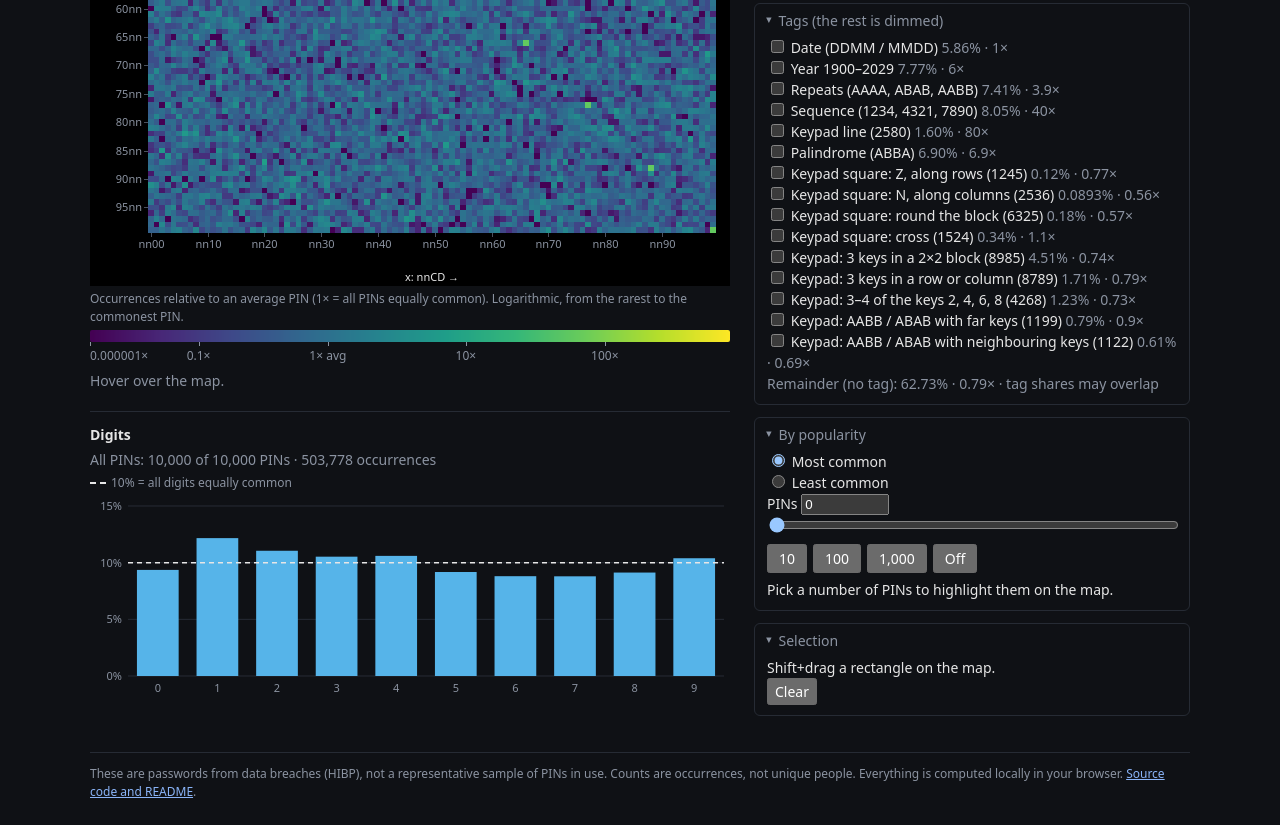
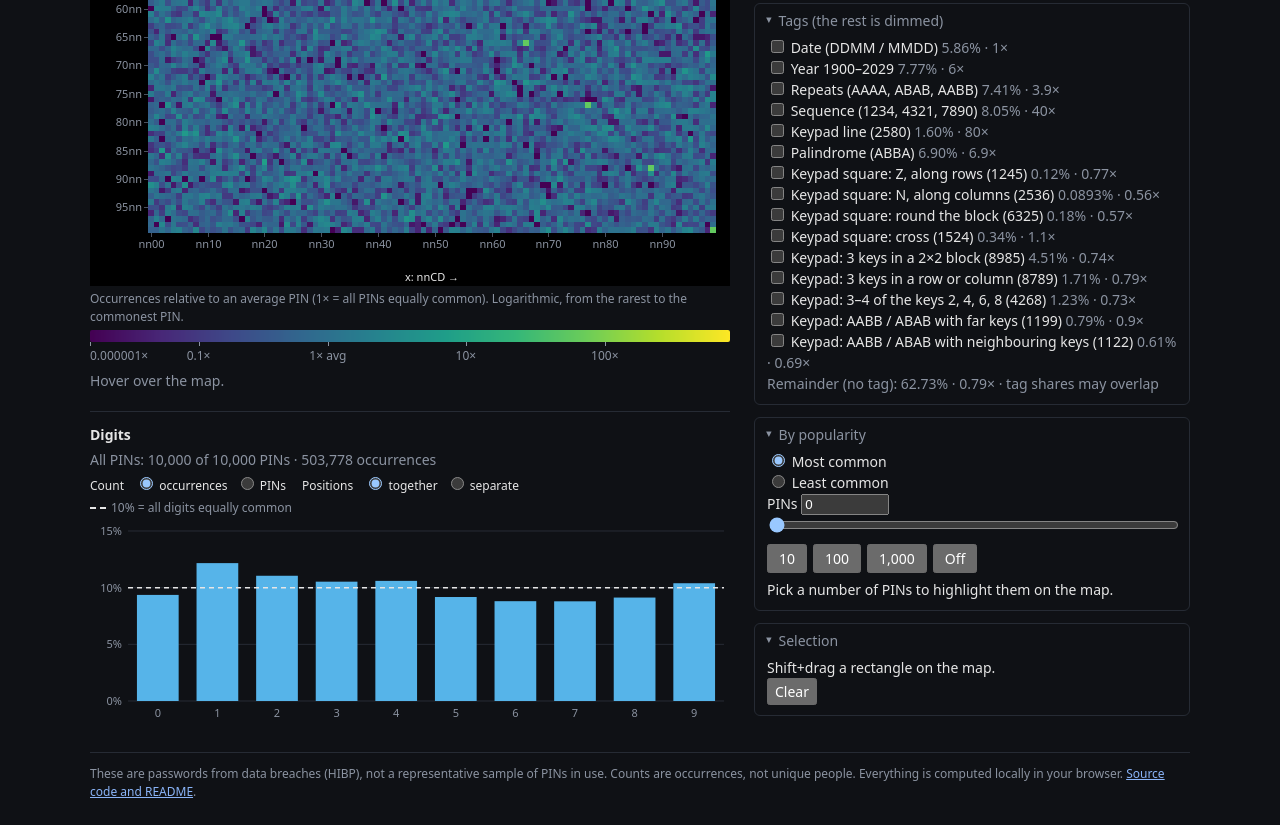
Before and after one commit to szielina/pinheat, a website built with Vite: page index.html in a window 1280 px wide. Shown: the part 459-1284 px from the top of the page. Built offline with nearby package versions, Linux system fonts and the light colour scheme; files whose address does not match are found by name.

Commit message:
feat(app): switch the digit chart between occurrences/PINs and pooled/separate positions
Two radio groups above the chart. Count: every PIN as often as it occurs
in the data (default) or once. Positions: digits pooled wherever they
stand (default) or one bar per position. digitFrequency() keeps the
per-position counts and takes optional weights; digitShare() pools on
request.

```diff
--- a/index.html
+++ b/index.html
@@ -25,8 +25,9 @@
     <div id="legendTicks"></div>
     <div id="hover" class="muted" title="Compared with an average PIN: total occurrences divided by the number of PINs. 1× = as common as if all PINs were equally likely.">Hover over the map.</div>
     <div class="chart">
-      <h2 title="How often each digit occurs in the PINs of the shown set, counted over all occurrences in the data (a PIN seen a million times counts a million times) and wherever in the PIN the digit stands. The shown set is the Shift+drag selection when there is one, otherwise whatever the tag and popularity filters leave. The dashed line is 10%: every digit equally common.">Digits</h2>
+      <h2 title="How often each digit occurs in the PINs of the shown set. The shown set is the Shift+drag selection when there is one, otherwise whatever the tag and popularity filters leave. Count: occurrences counts a PIN as often as it appears in the data, PINs counts every PIN once. Positions: together pools the digits wherever they stand, separate shows one bar per position. The dashed line is 10%: every digit equally common.">Digits</h2>
       <div id="digitsCap" class="muted"></div>
+      <div id="digitsOpts" class="opts"></div>
       <div id="digitsLegend" class="legend muted"></div>
       <div id="digitsChart"></div>
     </div>
--- a/src/app/digit-chart.ts
+++ b/src/app/digit-chart.ts
@@ -1,4 +1,4 @@
-import { digitFrequency, digitShare, type DigitFrequency } from '../core/composition';
+import { digitCount, digitFrequency, digitShare, type DigitFrequency } from '../core/composition';
 import type { Data } from './data';
 import type { Elements } from './dom';
 import { fmtInt, fmtPct } from './format';
@@ -7,6 +7,8 @@ import { svgEl } from './svg';
 import type { Visible } from './visible';
 
 const BAR_COLOR = '#56b4e9';
+/** One colour per PIN position (Okabe-Ito: distinguishable for colour-blind people, readable on the dark page). */
+const POSITION_COLORS = ['#e69f00', '#56b4e9', '#009e73', '#f0e442', '#cc79a7', '#d55e00'];
 const HEIGHT = 200;
 const MARGIN = { top: 8, right: 6, bottom: 22, left: 38 };
 /** What every digit would score if all ten were equally common. */
@@ -21,13 +23,17 @@ export interface DigitChartDeps {
 
 /**
  * The "Digits" chart under the map: how often each digit 0-9 occurs in the PINs of the shown set (the selection when
- * there is one, else whatever the filters leave; see `Visible`), counted over all occurrences in the data and wherever
- * in the PIN the digit stands.
+ * there is one, else whatever the filters leave; see `Visible`). Two switches: count every occurrence in the data or
+ * every PIN once, and pool the positions or show them side by side.
  */
 export function installDigitChart({ data, store, el, visible }: DigitChartDeps): void {
-  const { digitsCapEl, digitsLegendEl, digitsChartEl } = el;
+  const { digitsCapEl, digitsOptsEl, digitsLegendEl, digitsChartEl } = el;
+  let byOccurrences = true;
+  let perPosition = false;
   let frequency: DigitFrequency | null = null;
+  const color = (pos: number) => POSITION_COLORS[pos % POSITION_COLORS.length];
 
+  buildOptions();
   buildLegend();
 
   /** Says which PINs the chart is about. */
@@ -37,8 +43,73 @@ export function installDigitChart({ data, store, el, visible }: DigitChartDeps):
     return filtered ? 'Filtered PINs' : 'All PINs';
   }
 
+  function recount() {
+    frequency = digitFrequency(data.n, visible.current(), byOccurrences ? data.ds.counts : undefined);
+    draw();
+  }
+
+  function radioGroup(name: string, label: string, options: Array<[value: string, text: string, hint: string]>, checked: string, onPick: (value: string) => void) {
+    const group = document.createElement('div');
+    group.append(`${label} `);
+    for (const [value, text, hint] of options) {
+      const input = document.createElement('input');
+      input.type = 'radio';
+      input.name = name;
+      input.value = value;
+      input.checked = value === checked;
+      input.addEventListener('change', () => onPick(value));
+      const row = document.createElement('label');
+      row.title = hint;
+      row.append(input, ` ${text}`);
+      group.append(row);
+    }
+    return group;
+  }
+
+  function buildOptions() {
+    digitsOptsEl.textContent = '';
+    digitsOptsEl.append(
+      radioGroup(
+        'digitsCount',
+        'Count',
+        [
+          ['occ', 'occurrences', 'Every PIN counts as often as it occurs in the data: which digits people actually pick.'],
+          ['pin', 'PINs', 'Every PIN counts once: what the set is made of, whatever its popularity.'],
+        ],
+        'occ',
+        (v) => {
+          byOccurrences = v === 'occ';
+          recount();
+        },
+      ),
+      radioGroup(
+        'digitsPos',
+        'Positions',
+        [
+          ['all', 'together', 'A digit counts wherever it stands in the PIN.'],
+          ['each', 'separate', 'One bar per position of the PIN: the first digit, the second, and so on.'],
+        ],
+        'all',
+        (v) => {
+          perPosition = v === 'each';
+          buildLegend();
+          draw();
+        },
+      ),
+    );
+  }
+
   function buildLegend() {
     digitsLegendEl.textContent = '';
+    if (perPosition) {
+      for (let pos = 0; pos < data.n; pos++) {
+        const swatch = document.createElement('i');
+        swatch.style.background = color(pos);
+        const item = document.createElement('span');
+        item.append(swatch, `position ${pos + 1}`);
+        digitsLegendEl.append(item);
+      }
+    }
     const dash = document.createElement('i');
     dash.className = 'dash';
     const ref = document.createElement('span');
@@ -51,16 +122,19 @@ export function installDigitChart({ data, store, el, visible }: DigitChartDeps):
     digitsChartEl.textContent = '';
     if (!frequency || width <= 0) return;
     const f = frequency;
-    digitsCapEl.textContent = `${scope()}: ${fmtInt(f.pins)} of ${fmtInt(data.nPins)} PINs · ${fmtInt(f.total / data.n)} occurrences`;
-    if (f.total === 0) {
+    digitsCapEl.textContent =
+      `${scope()}: ${fmtInt(f.pins)} of ${fmtInt(data.nPins)} PINs` + (byOccurrences ? ` · ${fmtInt(f.weight)} occurrences` : '');
+    if (f.pins === 0 || f.weight === 0) {
       digitsChartEl.textContent = 'No PINs to show: the filters leave nothing.';
       return;
     }
 
+    const series = perPosition ? data.n : 1; // bars per digit
+    const share = (d: number, s: number) => digitShare(f, d, perPosition ? s : undefined);
     const plotW = width - MARGIN.left - MARGIN.right;
     const plotH = HEIGHT - MARGIN.top - MARGIN.bottom;
     let maxShare = 0;
-    for (let d = 0; d < 10; d++) maxShare = Math.max(maxShare, digitShare(f, d));
+    for (let d = 0; d < 10; d++) for (let s = 0; s < series; s++) maxShare = Math.max(maxShare, share(d, s));
     const topPct = Math.max(15, Math.ceil((maxShare * 100) / 5) * 5); // axis top: a multiple of 5%, never below 15%
     const stepPct = topPct <= 25 ? 5 : topPct <= 50 ? 10 : 25;
     const y = (pct: number) => MARGIN.top + plotH * (1 - pct / topPct);
@@ -81,30 +155,36 @@ export function installDigitChart({ data, store, el, visible }: DigitChartDeps):
     }
 
     const colW = plotW / 10;
-    const barW = colW * 0.7;
+    const inner = colW * (perPosition ? 0.84 : 0.7);
+    const barW = inner / series;
+    const barX = (d: number, s: number) => MARGIN.left + d * colW + (colW - inner) / 2 + s * barW;
     for (let d = 0; d < 10; d++) {
-      const share = digitShare(f, d);
-      const h = (plotH * share * 100) / topPct;
-      const x = MARGIN.left + d * colW + (colW - barW) / 2;
-      svg.append(
-        svgEl('rect', { x, y: MARGIN.top + plotH - h, width: barW, height: h, fill: BAR_COLOR }),
-        svgEl('text', { class: 'tick', x: MARGIN.left + (d + 0.5) * colW, y: HEIGHT - 6, 'text-anchor': 'middle' }, String(d)),
-      );
+      for (let s = 0; s < series; s++) {
+        const h = (plotH * share(d, s) * 100) / topPct;
+        const gap = series > 1 ? 1 : 0;
+        svg.append(
+          svgEl('rect', { x: barX(d, s), y: MARGIN.top + plotH - h, width: Math.max(1, barW - gap), height: h, fill: perPosition ? color(s) : BAR_COLOR }),
+        );
+      }
+      svg.append(svgEl('text', { class: 'tick', x: MARGIN.left + (d + 0.5) * colW, y: HEIGHT - 6, 'text-anchor': 'middle' }, String(d)));
     }
 
     svg.append(svgEl('line', { class: 'uniform', x1: MARGIN.left, x2: MARGIN.left + plotW, y1: y(UNIFORM_PCT), y2: y(UNIFORM_PCT) }));
 
     // transparent full-height columns on top: the whole column answers the hover, however short the bar is
+    const unit = byOccurrences ? 'occurrences' : 'PINs';
     for (let d = 0; d < 10; d++) {
-      const title = svgEl('title', {}, `Digit ${d}: ${fmtPct(digitShare(f, d))} of all ${fmtInt(f.total)} digits (${fmtInt(f.counts[d])} times)`);
-      svg.append(svgEl('rect', { x: MARGIN.left + d * colW, y: MARGIN.top, width: colW, height: plotH, fill: 'transparent' }, title));
+      for (let s = 0; s < series; s++) {
+        const where = perPosition ? ` at position ${s + 1}` : '';
+        const of = perPosition ? `${fmtInt(f.weight)} ${unit}` : `all ${fmtInt(f.weight * f.digits)} digits`;
+        const count = digitCount(f, d, perPosition ? s : undefined);
+        const title = svgEl('title', {}, `Digit ${d}${where}: ${fmtPct(share(d, s))} of ${of} (${fmtInt(count)})`);
+        svg.append(svgEl('rect', { x: barX(d, s), y: MARGIN.top, width: barW, height: plotH, fill: 'transparent' }, title));
+      }
     }
     digitsChartEl.append(svg);
   }
 
-  visible.onChange((set) => {
-    frequency = digitFrequency(data.n, set, data.ds.counts);
-    draw();
-  });
+  visible.onChange(recount);
   new ResizeObserver(draw).observe(digitsChartEl); // the chart is drawn in real pixels, so it follows the width of its column
 }
--- a/src/app/dom.ts
+++ b/src/app/dom.ts
@@ -32,6 +32,7 @@ export interface Elements {
   mkHoverEl: HTMLDivElement;
   mkPickEl: HTMLDivElement;
   digitsCapEl: HTMLDivElement;
+  digitsOptsEl: HTMLDivElement;
   digitsLegendEl: HTMLDivElement;
   digitsChartEl: HTMLDivElement;
   /** Radio buttons of the colour scale and of the popularity direction, and the preset buttons of the popularity filter. */
@@ -67,6 +68,7 @@ export function getElements(): Elements {
     mkHoverEl: byId('mkHover'),
     mkPickEl: byId('mkPick'),
     digitsCapEl: byId('digitsCap'),
+    digitsOptsEl: byId('digitsOpts'),
     digitsLegendEl: byId('digitsLegend'),
     digitsChartEl: byId('digitsChart'),
     scaleRadios: document.querySelectorAll<HTMLInputElement>('input[name=s]'),
--- a/src/core/composition.ts
+++ b/src/core/composition.ts
@@ -1,38 +1,49 @@
-/** How often each digit 0-9 occurs in a set of PINs, wherever in the PIN it stands. */
+/** How often each digit 0-9 occurs, per position, in a set of PINs. */
 export interface DigitFrequency {
+  /** Digits per PIN. */
+  digits: number;
   /** PINs in the set. */
   pins: number;
-  /** Digit slots counted: the weighted number of PINs times digits per PIN. */
-  total: number;
-  /** `counts[d]` = weighted number of digits equal to `d`. Sums to `total`. */
+  /** Sum of the weights of those PINs: the PINs counted as often as they are weighted. */
+  weight: number;
+  /** `counts[pos * 10 + d]` = weighted number of PINs with digit `d` at position `pos` (0 = leftmost). */
   counts: Float64Array;
 }
 
 /**
  * Digit frequency of the PINs flagged in `member` (1 = in the set; index = the PIN).
- * Each PIN counts `weights[pin]` times, so with the occurrence counts as weights the result says which digits
- * people actually pick; with weights of 1 it says what the set is made of.
+ * Each PIN counts `weights[pin]` times (default 1): with the occurrence counts as weights the result says which
+ * digits people actually pick, without weights it says what the set is made of.
  */
-export function digitFrequency(digits: number, member: ArrayLike<number>, weights: ArrayLike<number>): DigitFrequency {
-  const counts = new Float64Array(10);
+export function digitFrequency(digits: number, member: ArrayLike<number>, weights?: ArrayLike<number>): DigitFrequency {
+  const counts = new Float64Array(digits * 10);
   let pins = 0;
-  let total = 0;
+  let weight = 0;
   for (let pin = 0; pin < member.length; pin++) {
     if (member[pin] !== 1) continue;
     pins++;
-    const w = weights[pin];
-    total += w * digits;
+    const w = weights ? weights[pin] : 1;
+    weight += w;
     let rest = pin;
-    for (let pos = 0; pos < digits; pos++) {
+    for (let pos = digits - 1; pos >= 0; pos--) {
       const d = rest % 10;
-      counts[d] += w;
+      counts[pos * 10 + d] += w;
       rest = (rest - d) / 10;
     }
   }
-  return { pins, total, counts };
+  return { digits, pins, weight, counts };
 }
 
-/** Share of all counted digits (0-1) that equal `d`; 0 when nothing was counted. */
-export function digitShare(f: DigitFrequency, d: number): number {
-  return f.total > 0 ? f.counts[d] / f.total : 0;
+/** Weighted number of digits equal to `d`, at position `pos` or (without `pos`) at any position. */
+export function digitCount(f: DigitFrequency, d: number, pos?: number): number {
+  if (pos !== undefined) return f.counts[pos * 10 + d];
+  let sum = 0;
+  for (let p = 0; p < f.digits; p++) sum += f.counts[p * 10 + d];
+  return sum;
 }
+
+/** Share (0-1) of the counted digits that equal `d`: of one position, or (without `pos`) of all positions together. */
+export function digitShare(f: DigitFrequency, d: number, pos?: number): number {
+  const slots = pos !== undefined ? f.weight : f.weight * f.digits;
+  return slots > 0 ? digitCount(f, d, pos) / slots : 0;
+}
--- a/src/style.css
+++ b/src/style.css
@@ -41,6 +41,8 @@ footer { grid-column:1 / -1; color:var(--muted); font-size:12px; border-top:1px
 
 /* charts under the map */
 .chart { margin-top:20px; border-top:1px solid var(--line); padding-top:12px; }
+.chart .opts { display:flex; flex-wrap:wrap; gap:2px 16px; font-size:12px; margin:4px 0; }
+.chart .opts label { display:inline; margin-left:8px; cursor:pointer; }
 .chart .legend { display:flex; flex-wrap:wrap; gap:2px 14px; font-size:12px; margin:4px 0 6px; }
 .chart .legend span { display:inline-flex; align-items:center; gap:5px; }
 .chart .legend i { display:inline-block; width:10px; height:10px; border-radius:2px; }
```
